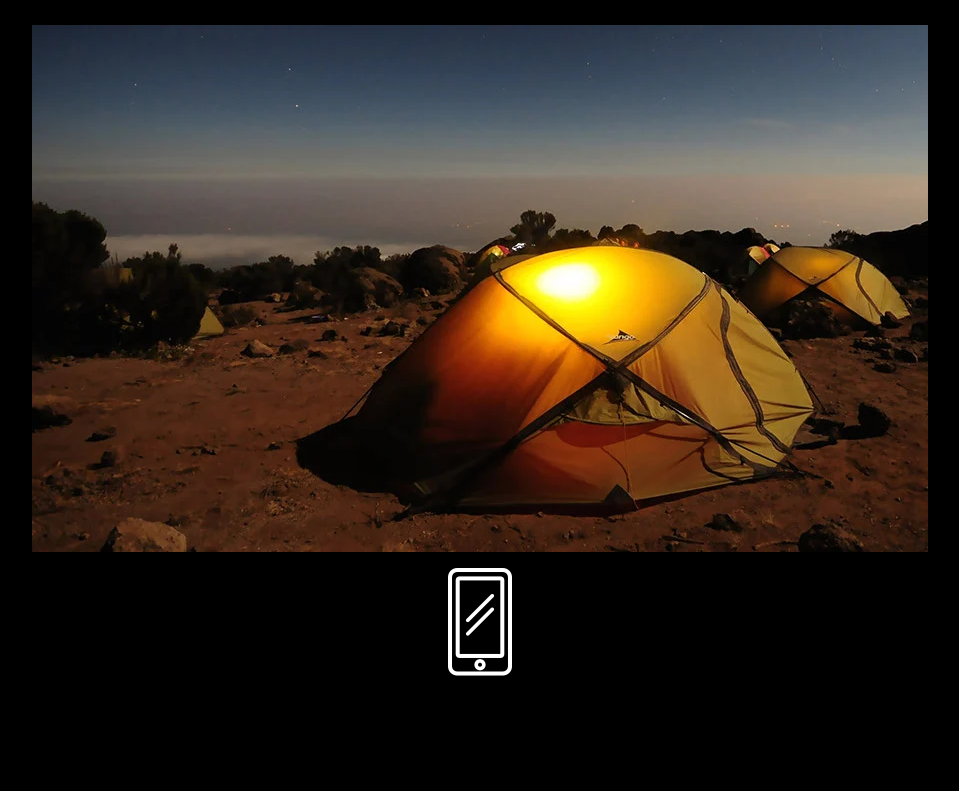
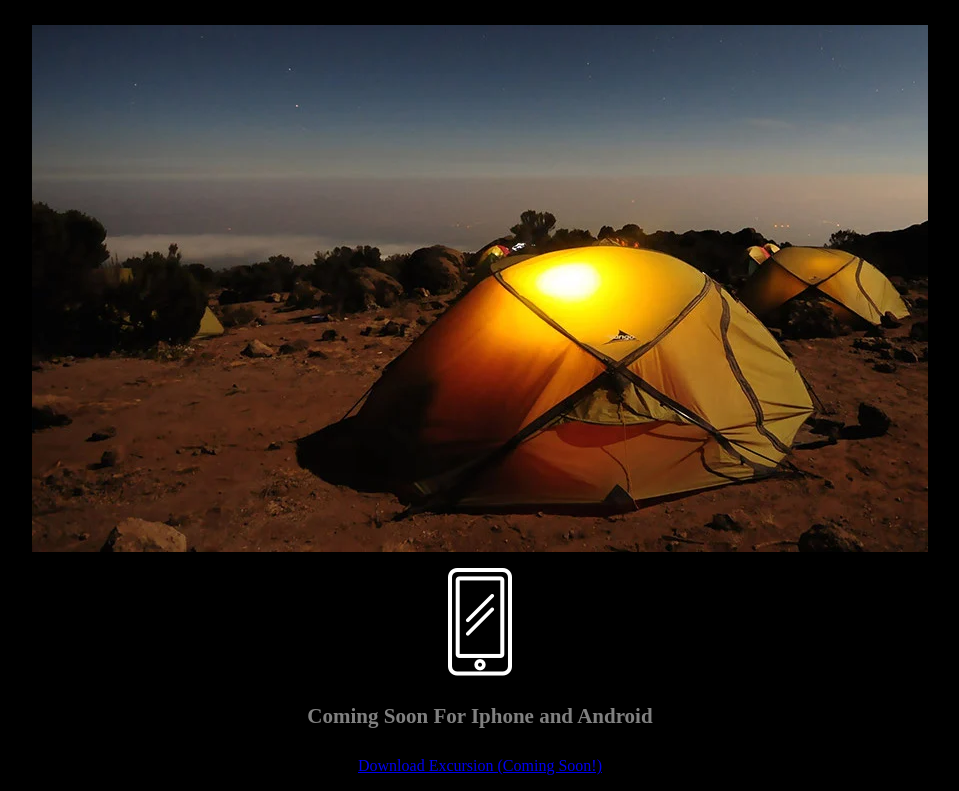
Before and after one commit to GJamshid97/excursion, a plain HTML site: page resources/index.html in a window 1280 px wide. Shown: the part 430-1221 px from the top of the page, without its empty margins (160-1119 px from the left). Before the commit the page ends 1122 px from the top, so only its background shows below. Drawn offline with Linux system fonts and the light colour scheme.

Commit message:
added changes

```diff
--- a/resources/index.html
+++ b/resources/index.html
@@ -15,5 +15,7 @@
     <h4 class="header--sub-header">Excursion remembers places you like, and new points of interest around you</h4>
     <p><img src="images/camp.webp" alt="camp"></p>
     <p><img src="images/phone.png" alt="icon"></p>
+    <h4 class="header--sub-header">Coming Soon For Iphone and Android</h4>
+    <p><a class="link--cta" href="#">Download Excursion (Coming Soon!)</a></p>
 </body>
 </html>
```
